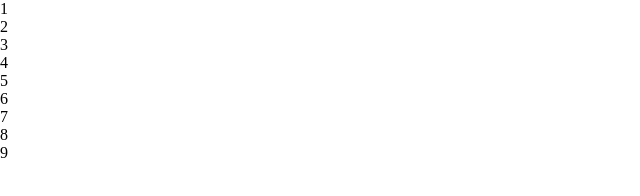
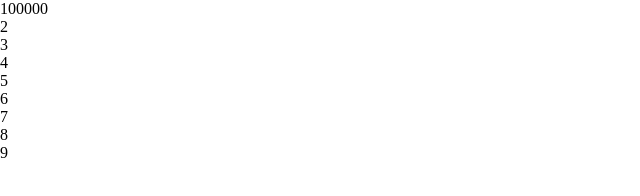
Before and after one commit to zglz2/WebStorm-test, a plain HTML site: page index.html in a window 1280 px wide. Shown: the full height of the page, 0-640 px from the left. Drawn offline with Linux system fonts and the light colour scheme.

Commit message:
wstest01

```diff
--- a/index.html
+++ b/index.html
@@ -38,7 +38,7 @@
 <body>
 
 <ul>
-    <li>1</li>
+    <li>100000</li>
     <li>2</li>
     <li>3</li>
     <li>4</li>
```
